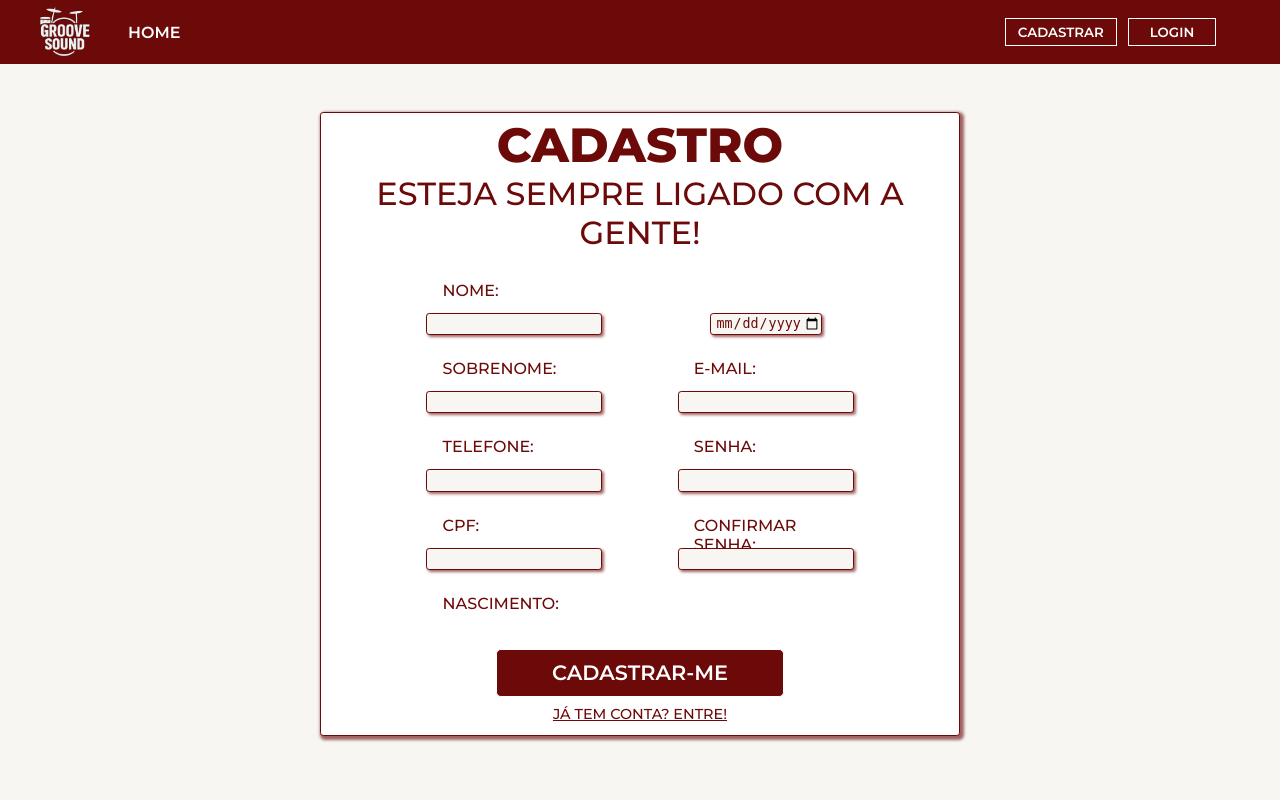
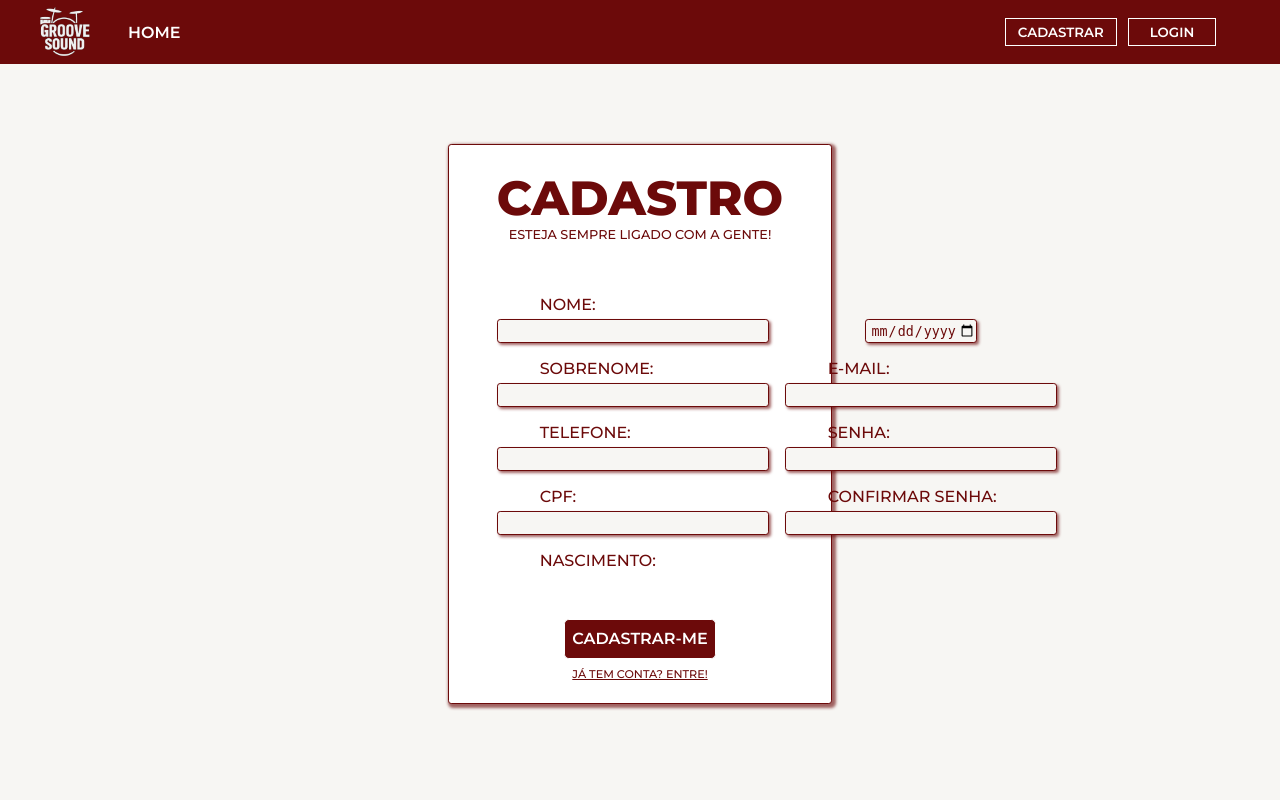
Before and after one commit to coutinho-06/Projeto_Loja_De_Musica_Umc, a PHP site: page /TelaFormularioCadastro.php in a window 1280 px wide. Run offline with PHP 8.4, Linux system fonts and the light colour scheme; some libraries are stand-ins or nearby versions.

Commit message:
.
Co-Authored-By: Gabriella Ferreira Alves <160561279+Gabriella22Ferreira@users.noreply.github.com>

```diff
--- a/Sistema/AreaCliente/AcessoCliente.php
+++ b/Sistema/AreaCliente/AcessoCliente.php
@@ -262,7 +262,7 @@
 
 
 
-
+B
 
 
         </div>
--- a/Sistema/CSS/estiloTelaFormularioCadastro.css
+++ b/Sistema/CSS/estiloTelaFormularioCadastro.css
@@ -188,11 +188,12 @@ form{
 /* ========================================================== */
 @media screen and (max-width: 1920px) and (max-height: 1080px) {
 
-  .caixaTexto p { font-size: 2rem; }
+  .caixaTexto p { font-size: 1.1rem; }
 
-
-
-
+  .caixaForm{
+        height: 45%;
+        margin-top: 1.5rem;
+    }
   .caixaForm span {
           margin-top: 2rem;
           font: 550 1.3rem "Montserrat", sans-serif;
@@ -204,10 +205,60 @@ form{
       }
 
       .caixabtn button {
-          width: 45%;
+          width: 30%;
           height: 3rem;
           font-size: 1.3rem;
       }
 
       .caixabtn a { font-size: 0.9rem; }
 }
+
+/* 1750px */
+@media (max-width: 1750px) {
+    form { width: 40%; }
+}
+
+/* 1600px — tela da Gabriella */
+@media (max-width: 1600px) {
+    form {
+        width: 30%;
+        height: 70%;
+    }
+
+    .caixaTexto h1 { font-size: 3rem; }
+    .caixaTexto p { font-size: 0.8rem; }
+
+    .caixaForm {
+        height: 52%;
+        gap: 1rem;
+        margin-top: 1rem;
+    }
+
+    .caixaForm label {
+        width: 65%;
+        font-size: 1rem;
+    }
+
+    .caixaForm input {
+        height: 1.5rem;
+        width: 17rem;
+    }
+
+    .caixaForm span {
+        margin-top: 2rem;
+        font: 550 1rem "Montserrat", sans-serif;
+    }
+
+    .caixabtn {
+        gap: 0.5rem;
+        height: 28%;
+    }
+
+    .caixabtn button {
+        width: 40%;
+        height: 2.5rem;
+        font-size: 1rem;
+    }
+
+    .caixabtn a { font-size: 0.7rem; }
+}
--- a/Sistema/TelaFormularioCadastro.php
+++ b/Sistema/TelaFormularioCadastro.php
@@ -53,7 +53,7 @@
                 <label for="Sobrenome">Sobrenome:</label>
                 <input type="text" id="Sobrenome" name="Sobrenome">
                 <label for="telefone">Telefone:</label>
-                <input type="text" id="telefone" name="telefone">
+                <input type="number" max="11" id="telefone" name="telefone">
                 <label for="cpf">Cpf:</label>
                 <input type="text" max="15" id="cpf" name="cpf">
                 <label for="Nasc">Nascimento:</label>
```
